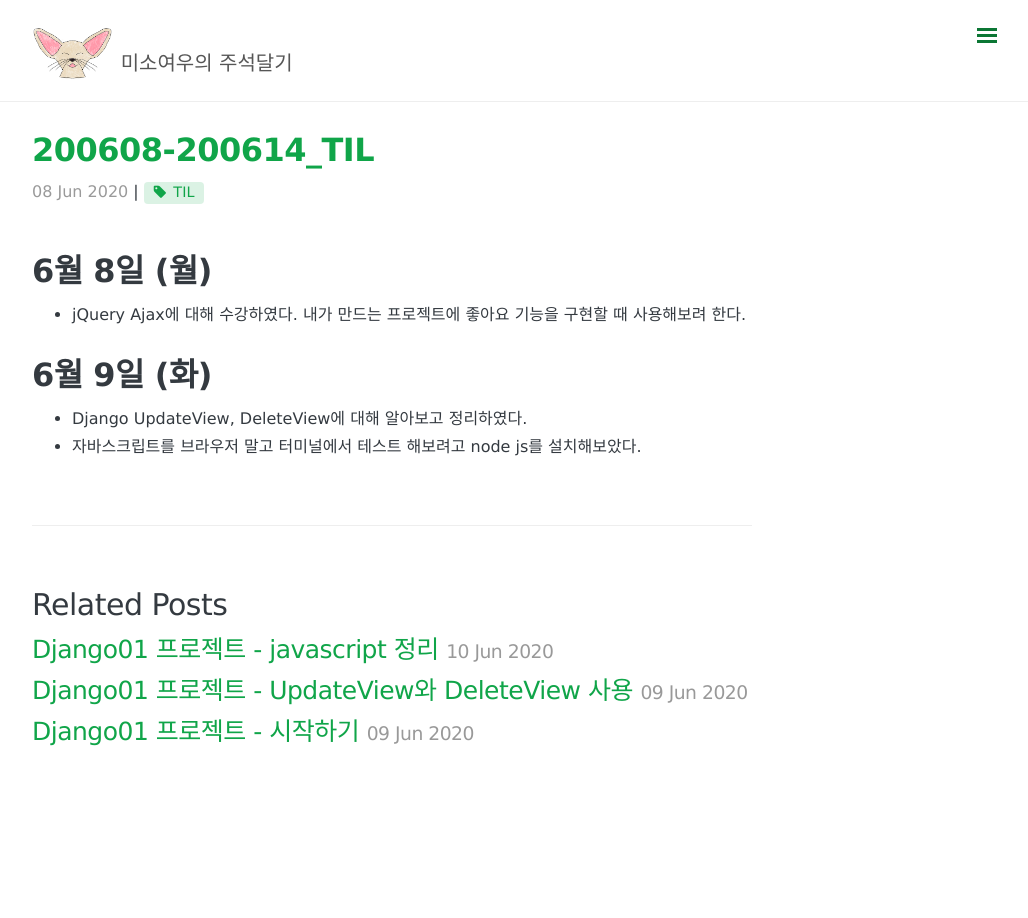
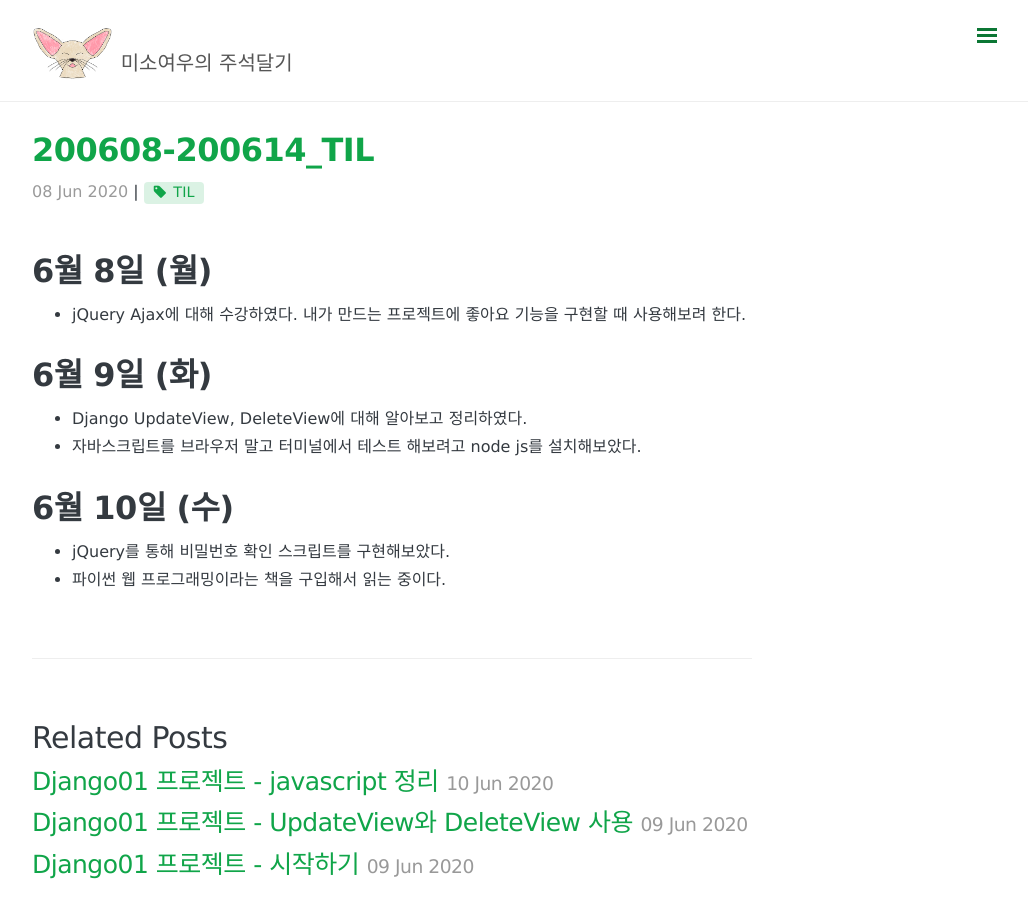
Before and after one commit to somefood/somefood.github.io, a Jekyll site: the page built from _posts/Today I Learned/2020-06-08-06-14-TIL.md, in a window 1280 px wide and 940 px high. Shown: the top 918 px of the window, without its empty margins (248-1276 px from the left). Built offline with Jekyll 4.4.1, drawn with Linux system fonts in a browser that asks for light colours; nearby versions of some CDN libraries; comment, search, counter and statistics services are not loaded.

Commit message:
modified post

```diff
--- a/_posts/Today I Learned/2020-06-08-06-14-TIL.md
+++ b/_posts/Today I Learned/2020-06-08-06-14-TIL.md
@@ -13,3 +13,8 @@ comments: true
 =========
 - Django UpdateView, DeleteView에 대해 알아보고 정리하였다.
 - 자바스크립트를 브라우저 말고 터미널에서 테스트 해보려고 node js를 설치해보았다.
+
+6월 10일 (수)
+=========
+- jQuery를 통해 비밀번호 확인 스크립트를 구현해보았다.
+- 파이썬 웹 프로그래밍이라는 책을 구입해서 읽는 중이다.
```
